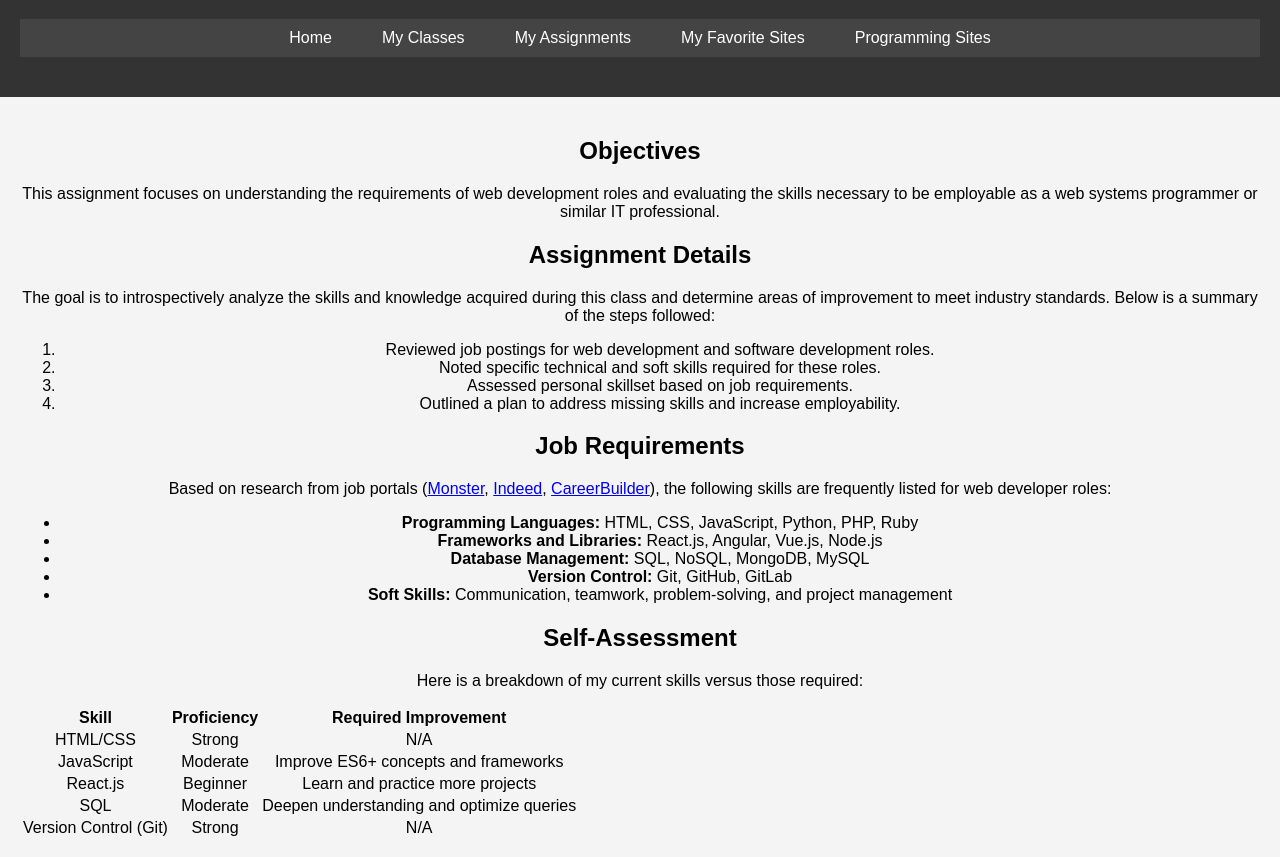
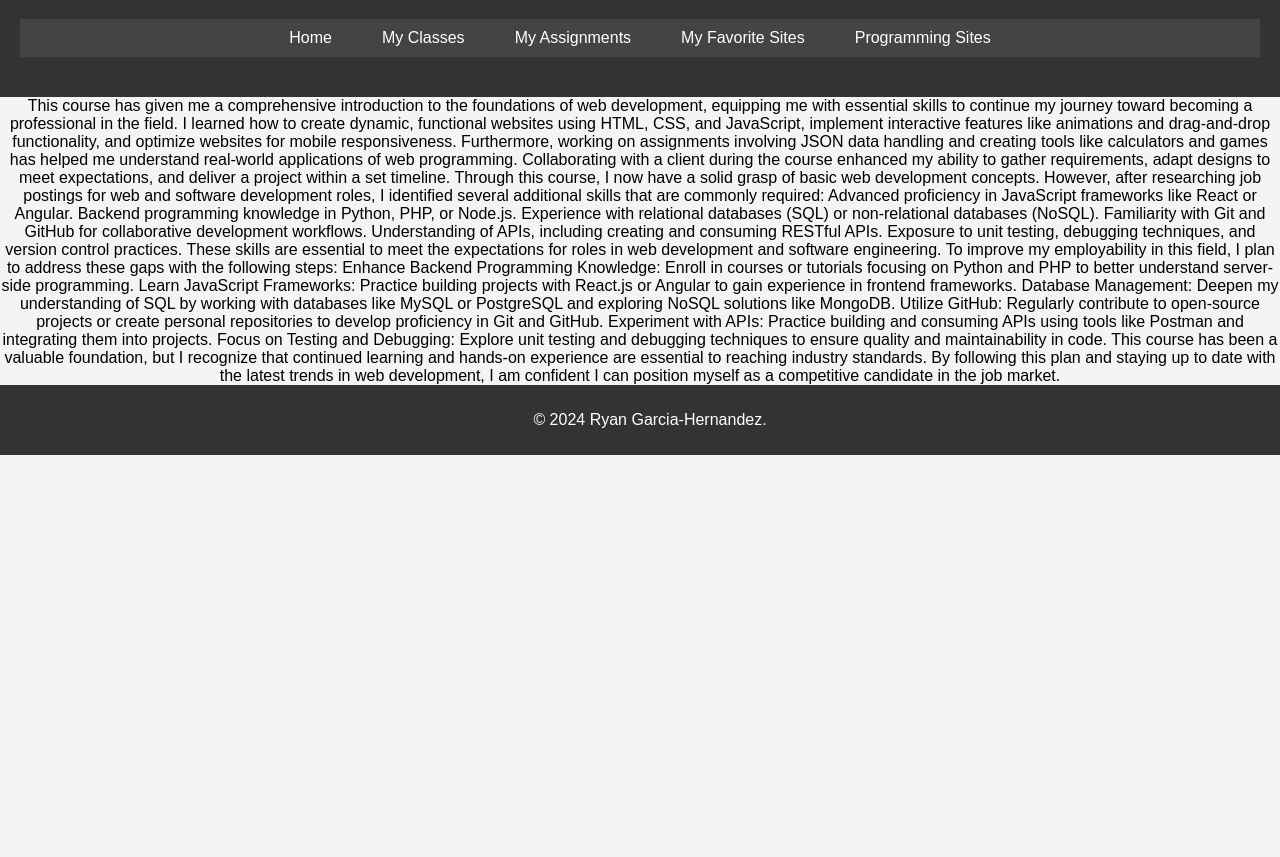
Before and after one commit to Giraiya/ryan_garcia-hernandez.github.io, a plain HTML site: page assignment15.html in a window 1280 px wide. Shown: the part 81-938 px from the top of the page. After the commit the page ends 800 px from the top, so only its background shows below. Drawn offline with Linux system fonts and the light colour scheme.

Commit message:
Update assignment15.html

```diff
--- a/assignment15.html
+++ b/assignment15.html
@@ -53,97 +53,29 @@
             </ul>
         </nav>
     </header>
-    <main id="content">
-        <section id="objectives">
-            <h2>Objectives</h2>
-            <p>
-                This assignment focuses on understanding the requirements of web development roles and evaluating the skills necessary to be employable as a web systems programmer or similar IT professional.
-            </p>
-        </section>
+    This course has given me a comprehensive introduction to the foundations of web development, equipping me with essential skills to continue my journey toward becoming a professional in the field. I learned how to create dynamic, functional websites using HTML, CSS, and JavaScript, implement interactive features like animations and drag-and-drop functionality, and optimize websites for mobile responsiveness. Furthermore, working on assignments involving JSON data handling and creating tools like calculators and games has helped me understand real-world applications of web programming. Collaborating with a client during the course enhanced my ability to gather requirements, adapt designs to meet expectations, and deliver a project within a set timeline.
 
-        <section id="assignment-details">
-            <h2>Assignment Details</h2>
-            <p>
-                The goal is to introspectively analyze the skills and knowledge acquired during this class and determine areas of improvement to meet industry standards. Below is a summary of the steps followed:
-            </p>
-            <ol>
-                <li>Reviewed job postings for web development and software development roles.</li>
-                <li>Noted specific technical and soft skills required for these roles.</li>
-                <li>Assessed personal skillset based on job requirements.</li>
-                <li>Outlined a plan to address missing skills and increase employability.</li>
-            </ol>
-        </section>
+Through this course, I now have a solid grasp of basic web development concepts. However, after researching job postings for web and software development roles, I identified several additional skills that are commonly required:
 
-        <section id="job-requirements">
-            <h2>Job Requirements</h2>
-            <p>
-                Based on research from job portals (<a href="http://jobs.monster.com/v-it-q-web-developer-jobs.aspx" target="_blank">Monster</a>, <a href="http://www.indeed.com/q-Web-Developer-jobs.html" target="_blank">Indeed</a>, <a href="http://www.careerbuilder.com/jobs/keyword/web-developer" target="_blank">CareerBuilder</a>), the following skills are frequently listed for web developer roles:
-            </p>
-            <ul>
-                <li><b>Programming Languages:</b> HTML, CSS, JavaScript, Python, PHP, Ruby</li>
-                <li><b>Frameworks and Libraries:</b> React.js, Angular, Vue.js, Node.js</li>
-                <li><b>Database Management:</b> SQL, NoSQL, MongoDB, MySQL</li>
-                <li><b>Version Control:</b> Git, GitHub, GitLab</li>
-                <li><b>Soft Skills:</b> Communication, teamwork, problem-solving, and project management</li>
-            </ul>
-        </section>
+Advanced proficiency in JavaScript frameworks like React or Angular.
+Backend programming knowledge in Python, PHP, or Node.js.
+Experience with relational databases (SQL) or non-relational databases (NoSQL).
+Familiarity with Git and GitHub for collaborative development workflows.
+Understanding of APIs, including creating and consuming RESTful APIs.
+Exposure to unit testing, debugging techniques, and version control practices.
+These skills are essential to meet the expectations for roles in web development and software engineering.
 
-        <section id="self-assessment">
-            <h2>Self-Assessment</h2>
-            <p>
-                Here is a breakdown of my current skills versus those required:
-            </p>
-            <table>
-                <thead>
-                    <tr>
-                        <th>Skill</th>
-                        <th>Proficiency</th>
-                        <th>Required Improvement</th>
-                    </tr>
-                </thead>
-                <tbody>
-                    <tr>
-                        <td>HTML/CSS</td>
-                        <td>Strong</td>
-                        <td>N/A</td>
-                    </tr>
-                    <tr>
-                        <td>JavaScript</td>
-                        <td>Moderate</td>
-                        <td>Improve ES6+ concepts and frameworks</td>
-                    </tr>
-                    <tr>
-                        <td>React.js</td>
-                        <td>Beginner</td>
-                        <td>Learn and practice more projects</td>
-                    </tr>
-                    <tr>
-                        <td>SQL</td>
-                        <td>Moderate</td>
-                        <td>Deepen understanding and optimize queries</td>
-                    </tr>
-                    <tr>
-                        <td>Version Control (Git)</td>
-                        <td>Strong</td>
-                        <td>N/A</td>
-                    </tr>
-                </tbody>
-            </table>
-        </section>
+To improve my employability in this field, I plan to address these gaps with the following steps:
 
-        <section id="plan">
-            <h2>Plan for Improvement</h2>
-            <p>
-                To address the gaps in my skills and improve employability, I have created the following action plan:
-            </p>
-            <ul>
-                <li>Enroll in an advanced JavaScript course to strengthen ES6+ and learn frameworks like React and Node.js.</li>
-                <li>Work on personal projects involving SQL and database optimization.</li>
-                <li>Contribute to open-source projects to gain real-world experience and improve collaboration skills.</li>
-                <li>Attend webinars and workshops on web development trends to stay updated.</li>
-                <li>Complete additional coursework in backend development to become a full-stack developer.</li>
-            </ul>
-        </section>
+Enhance Backend Programming Knowledge: Enroll in courses or tutorials focusing on Python and PHP to better understand server-side programming.
+Learn JavaScript Frameworks: Practice building projects with React.js or Angular to gain experience in frontend frameworks.
+Database Management: Deepen my understanding of SQL by working with databases like MySQL or PostgreSQL and exploring NoSQL solutions like MongoDB.
+Utilize GitHub: Regularly contribute to open-source projects or create personal repositories to develop proficiency in Git and GitHub.
+Experiment with APIs: Practice building and consuming APIs using tools like Postman and integrating them into projects.
+Focus on Testing and Debugging: Explore unit testing and debugging techniques to ensure quality and maintainability in code.
+This course has been a valuable foundation, but I recognize that continued learning and hands-on experience are essential to reaching industry standards. By following this plan and staying up to date with the latest trends in web development, I am confident I can position myself as a competitive candidate in the job market.
+
+
     </main>
     <footer>
         <p>&copy; 2024 Ryan Garcia-Hernandez.</p>
```
